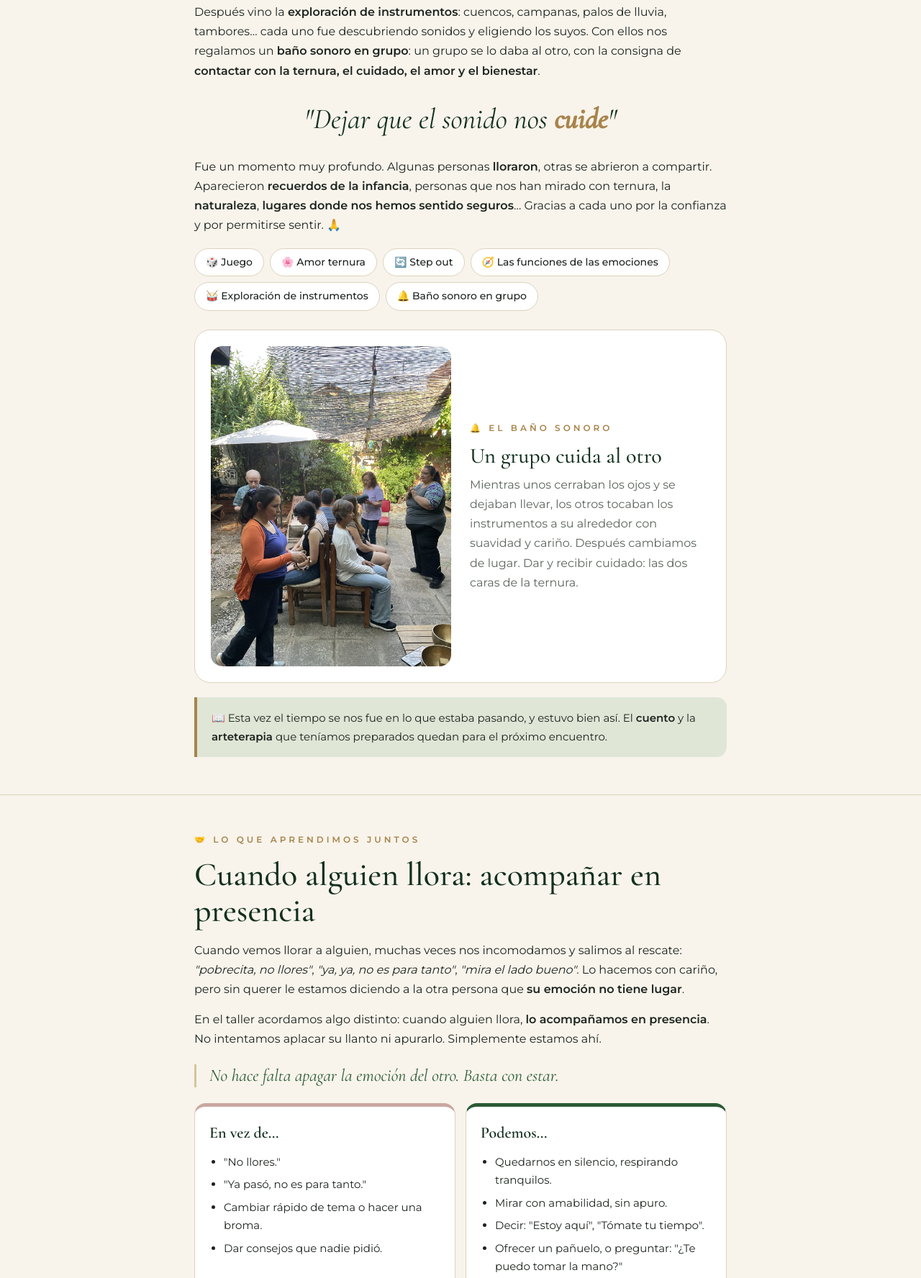
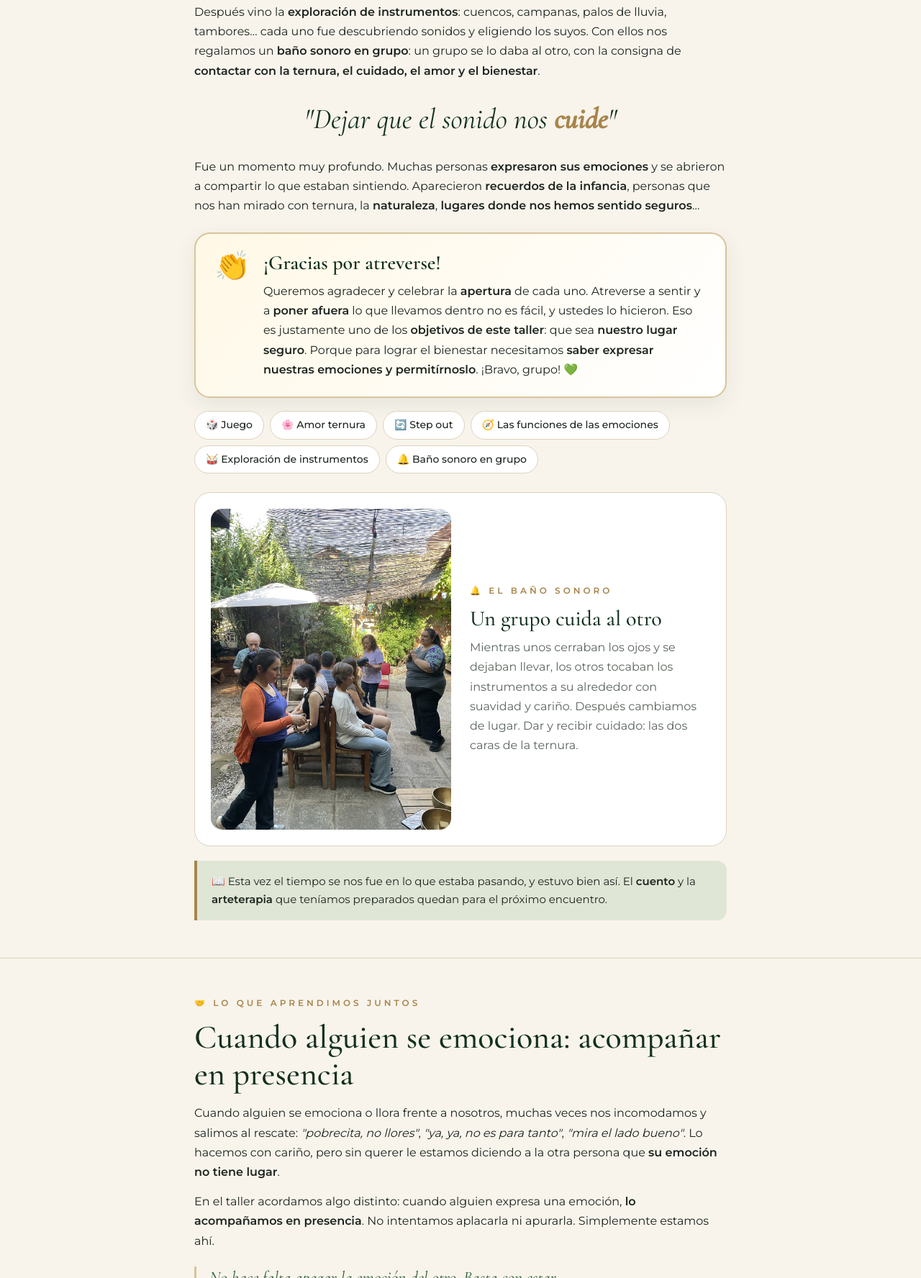
Before and after one commit to sonofrecuencia-afk/cuidarte-pdc, a plain HTML site: page sesion-4.html in a window 1280 px wide. Shown: the part 948-2724 px from the top of the page at 72% size. Drawn offline with nearby package versions, Linux system fonts and the light colour scheme; no server answers.

Commit message:
Sesión 4: destacar la expresión emocional y agradecer la apertura del grupo
Co-Authored-By: Claude Opus 5.5 <noreply@anthropic.com>

```diff
--- a/sesion-4.html
+++ b/sesion-4.html
@@ -248,6 +248,10 @@ footer p+p{margin-top:6px}
 @media(max-width:700px){.fotos.cuatro{grid-template-columns:repeat(2,1fr)}}
 .texto-cita{background:#fff;border:1px solid var(--line);border-radius:20px;padding:26px 28px;margin-top:20px;font-family:var(--serif);font-size:20px;line-height:1.55;box-shadow:0 10px 30px rgba(19,48,30,.06)}
 .texto-cita p+p{margin-top:12px}
+.aplauso{display:flex;gap:18px;align-items:flex-start;margin-top:24px;background:linear-gradient(135deg,#fff8e6,#fff);border:2px solid var(--gold-soft);border-radius:22px;padding:24px 26px;box-shadow:0 10px 30px rgba(19,48,30,.08)}
+.aplauso .ic{font-size:40px;line-height:1;flex:none}
+.aplauso>div>b{display:block;font-family:var(--serif);font-size:28px;font-weight:600;color:var(--forest);line-height:1.2}
+.aplauso p{margin-top:8px;font-size:16px}
 .texto-cita cite{display:block;font-family:var(--sans);font-size:14px;font-style:normal;font-weight:600;color:var(--gold);margin-top:14px;text-align:right}
 </style>
 </head>
@@ -276,7 +280,12 @@ footer p+p{margin-top:6px}
   <p>Luego volvimos al <b>Alba Emoting</b>. Practicamos el patrón del <b>amor ternura</b> (la respiración lenta como olas en la orilla, la sonrisa suave, el cuerpo que se acerca para cuidar) y aprendimos por fin el <b>step out</b>, la forma de soltar una emoción y volver al centro. También repasamos juntos las otras emociones básicas y <b>para qué nos sirve cada una</b>.</p>
   <p>Después vino la <b>exploración de instrumentos</b>: cuencos, campanas, palos de lluvia, tambores… cada uno fue descubriendo sonidos y eligiendo los suyos. Con ellos nos regalamos un <b>baño sonoro en grupo</b>: un grupo se lo daba al otro, con la consigna de <b>contactar con la ternura, el cuidado, el amor y el bienestar</b>.</p>
   <div class="frase">"Dejar que el sonido nos <b>cuide</b>"</div>
-  <p>Fue un momento muy profundo. Algunas personas <b>lloraron</b>, otras se abrieron a compartir. Aparecieron <b>recuerdos de la infancia</b>, personas que nos han mirado con ternura, la <b>naturaleza</b>, <b>lugares donde nos hemos sentido seguros</b>… Gracias a cada uno por la confianza y por permitirse sentir. 🙏</p>
+  <p>Fue un momento muy profundo. Muchas personas <b>expresaron sus emociones</b> y se abrieron a compartir lo que estaban sintiendo. Aparecieron <b>recuerdos de la infancia</b>, personas que nos han mirado con ternura, la <b>naturaleza</b>, <b>lugares donde nos hemos sentido seguros</b>…</p>
+  <div class="aplauso">
+    <span class="ic">👏</span>
+    <div><b>¡Gracias por atreverse!</b>
+    <p>Queremos agradecer y celebrar la <b>apertura</b> de cada uno. Atreverse a sentir y a <b>poner afuera</b> lo que llevamos dentro no es fácil, y ustedes lo hicieron. Eso es justamente uno de los <b>objetivos de este taller</b>: que sea <b>nuestro lugar seguro</b>. Porque para lograr el bienestar necesitamos <b>saber expresar nuestras emociones y permitírnoslo</b>. ¡Bravo, grupo! 💚</p></div>
+  </div>
   <div class="chips"><span>🎲 Juego</span><span>🌸 Amor ternura</span><span>🔄 Step out</span><span>🧭 Las funciones de las emociones</span><span>🥁 Exploración de instrumentos</span><span>🔔 Baño sonoro en grupo</span></div>
   <div class="destacado">
     <img src="img/sesion4/s4-03.jpg" alt="Un grupo regala el baño sonoro al otro, sentado con los ojos cerrados" data-src="img/sesion4/s4-03.jpg" class="ampliar">
@@ -287,15 +296,15 @@ footer p+p{margin-top:6px}
 
 <div class="bloque" id="acompanar"><div class="wrap">
   <span class="kicker">🤝 Lo que aprendimos juntos</span>
-  <h2>Cuando alguien llora: acompañar en presencia</h2>
-  <p style="margin-top:16px">Cuando vemos llorar a alguien, muchas veces nos incomodamos y salimos al rescate: <i>"pobrecita, no llores"</i>, <i>"ya, ya, no es para tanto"</i>, <i>"mira el lado bueno"</i>. Lo hacemos con cariño, pero sin querer le estamos diciendo a la otra persona que <b>su emoción no tiene lugar</b>.</p>
-  <p>En el taller acordamos algo distinto: cuando alguien llora, <b>lo acompañamos en presencia</b>. No intentamos aplacar su llanto ni apurarlo. Simplemente estamos ahí.</p>
+  <h2>Cuando alguien se emociona: acompañar en presencia</h2>
+  <p style="margin-top:16px">Cuando alguien se emociona o llora frente a nosotros, muchas veces nos incomodamos y salimos al rescate: <i>"pobrecita, no llores"</i>, <i>"ya, ya, no es para tanto"</i>, <i>"mira el lado bueno"</i>. Lo hacemos con cariño, pero sin querer le estamos diciendo a la otra persona que <b>su emoción no tiene lugar</b>.</p>
+  <p>En el taller acordamos algo distinto: cuando alguien expresa una emoción, <b>lo acompañamos en presencia</b>. No intentamos aplacarla ni apurarla. Simplemente estamos ahí.</p>
   <blockquote>No hace falta apagar la emoción del otro. Basta con estar.</blockquote>
   <div class="compara">
     <div class="no"><b>En vez de…</b><ul><li>"No llores."</li><li>"Ya pasó, no es para tanto."</li><li>Cambiar rápido de tema o hacer una broma.</li><li>Dar consejos que nadie pidió.</li></ul></div>
     <div class="si"><b>Podemos…</b><ul><li>Quedarnos en silencio, respirando tranquilos.</li><li>Mirar con amabilidad, sin apuro.</li><li>Decir: "Estoy aquí", "Tómate tu tiempo".</li><li>Ofrecer un pañuelo, o preguntar: "¿Te puedo tomar la mano?"</li></ul></div>
   </div>
-  <p style="margin-top:20px"><b>¿Por qué es tan importante?</b> Porque llorar es justamente eso que necesitamos aprender: <b>expresar las emociones en un espacio seguro</b>. Muchas veces no tenemos esos espacios en la casa, en el trabajo o con la familia. Por eso el taller puede ser ese lugar: <b>aprovechémoslo</b>. Lo que se dice y se siente en el grupo, se cuida en el grupo.</p>
+  <p style="margin-top:20px"><b>¿Por qué es tan importante?</b> Porque eso es justamente lo que necesitamos aprender: <b>expresar las emociones en un espacio seguro</b>. Muchas veces no tenemos esos espacios en la casa, en el trabajo o con la familia. Por eso el taller puede ser ese lugar: <b>aprovechémoslo</b>. Lo que se dice y se siente en el grupo, se cuida en el grupo.</p>
   <div class="nota">💧 Las lágrimas no son un problema que hay que resolver. Son una emoción que está haciendo su trabajo: soltar, aliviar, limpiar.</div>
 </div></div>
 
```
Also changed, not shown: index.html (+1 -1 lines), lectura-4.html (+5 -1 lines).
